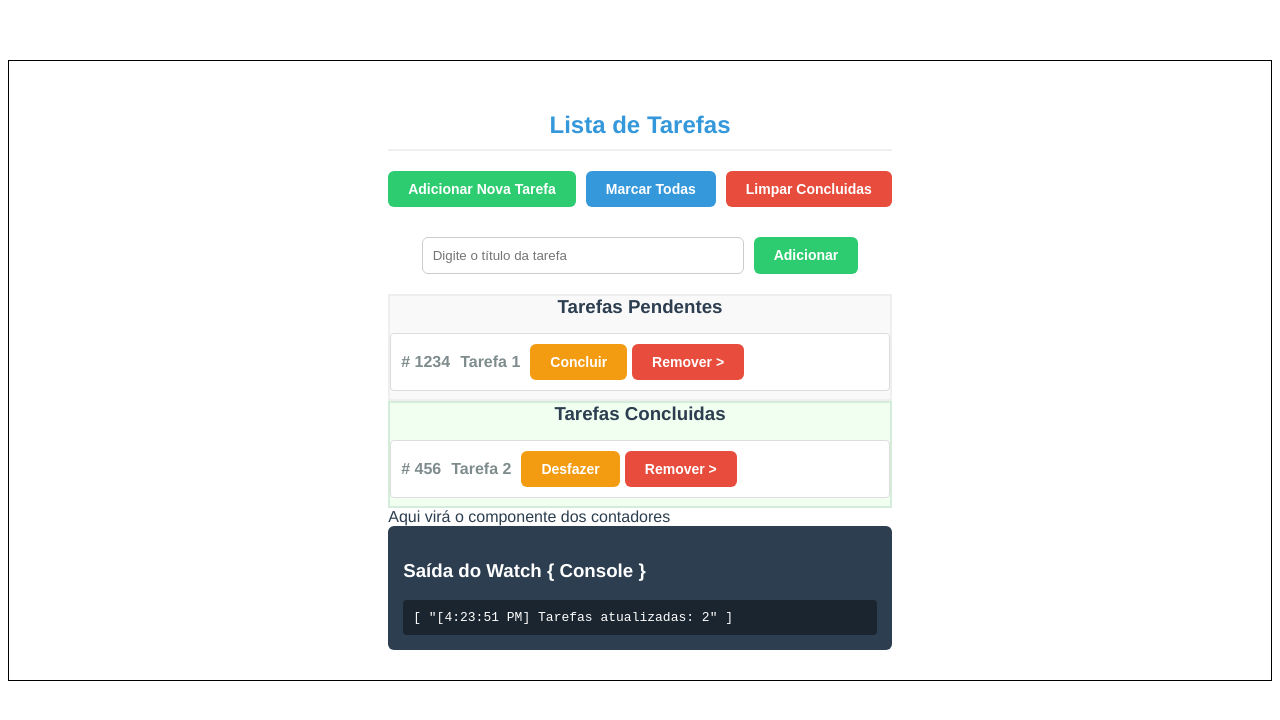
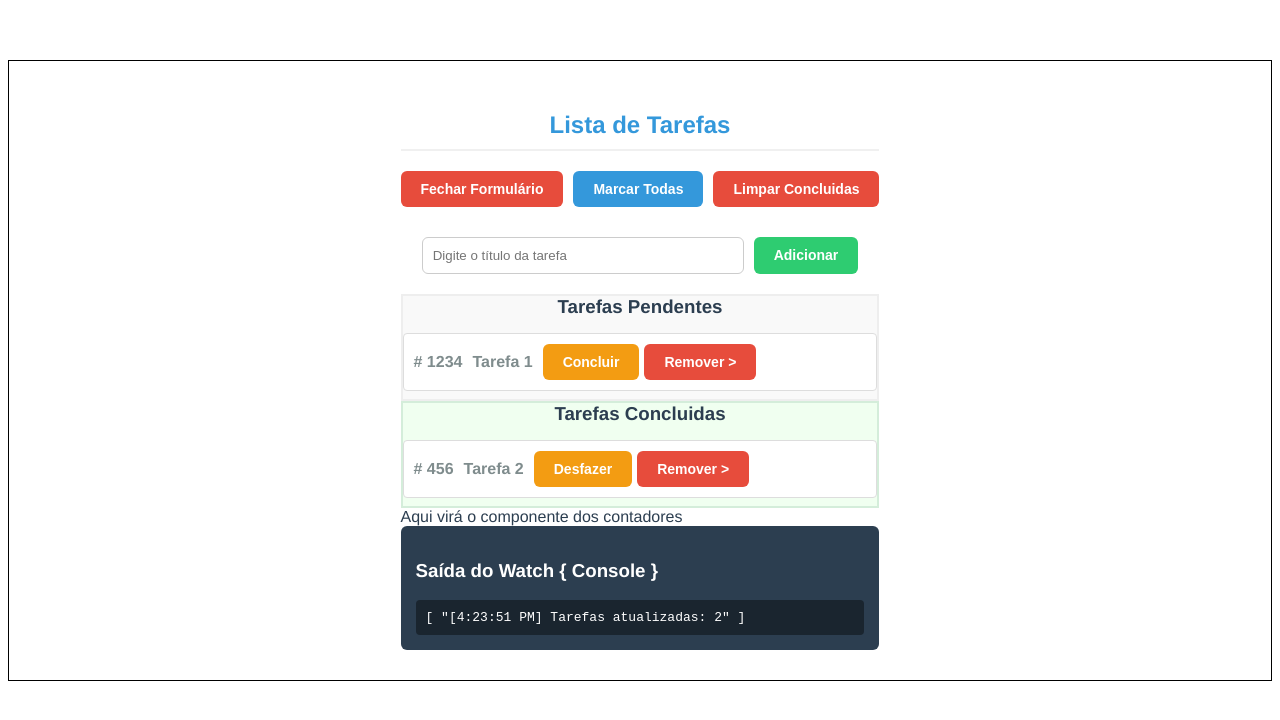
Before and after one commit to MariaEmilia611/Vue, a Vue app: page / in a window 1280 px wide. Both pictures are taken after a click on the button "Adicionar Nova Tarefa". Shown: the top 720 px of the page. Built offline with nearby package versions, Linux system fonts and the light colour scheme.

Commit message:
v-if escondendo forme deixando btn reativo

```diff
--- a/src/components/TaskList.vue
+++ b/src/components/TaskList.vue
@@ -3,12 +3,27 @@
     <h2>Lista de Tarefas</h2>
 
     <div class="controls">
-      <button class="btn-add">Adicionar Nova Tarefa</button>
-      <button class="btn-toggle-all">Marcar Todas</button>
-      <button class="btn-clear">Limpar Concluidas</button>
+      <button
+        :class="btnAddClass"
+        @click="handleShowForm"
+      >
+        {{ btnAddText }}
+     </button>
+
+      <button
+       class="btn-toggle-all">
+       Marcar Todas
+     </button>
+
+     <button class="btn-clear">
+       Limpar Concluidas
+      </button>
     </div>
 
-    <div class="add-task-container">
+    <div
+     v-if="showForm"
+     class="add-task-container"
+    >
       <input
         v-model="newTaskTitle"
         type="text"
@@ -71,7 +86,8 @@ export default {
         { id: 456, title: "Tarefa 2", done: true },
       ],
       watchLogs: [],
-      newTaskTitle: ''
+      newTaskTitle: '',
+      showForm: false
     };
   },
   methods: {
@@ -97,6 +113,10 @@ export default {
       });
 
       this.newTaskTitle = ''
+      this.showForm = false
+    },
+    handleShowForm() {
+      this.showForm = !this.showForm;
     }
   },
 
@@ -129,6 +149,16 @@ export default {
     pendingTasks() {
       return this.tasks.filter((task) => !task.done);
     },
+    btnAddText() {
+      return this.showForm
+      ? 'Fechar Formulário'
+      : 'Adicionar Nova Tarefa'
+    },
+    btnAddClass() {
+      return this.showForm
+      ? 'btn-close'
+      : 'btn-add';
+    }
   },
 };
 </script>
@@ -195,6 +225,16 @@ button {
   transform: translateY(-2px);
 }
 
+.btn-close {
+  background-color: #e74c3c;
+  color: white;
+}
+
+.btn-close:hover {
+  background-color: #c0392b;
+  transform: translateY(-2px);
+}
+
 .task-container {
   display: grid;
   grid-template-columns: 1fr 1fr;
```
